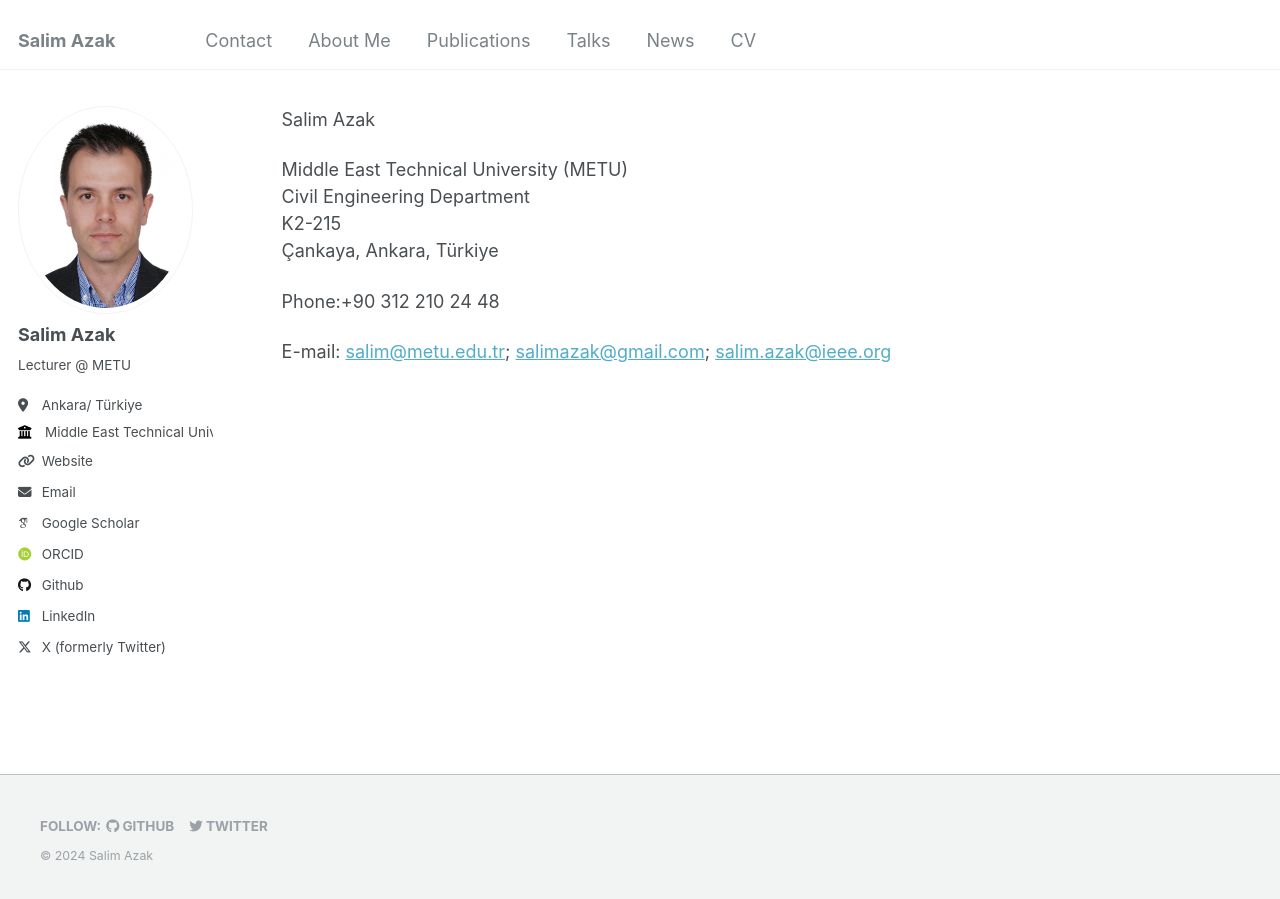
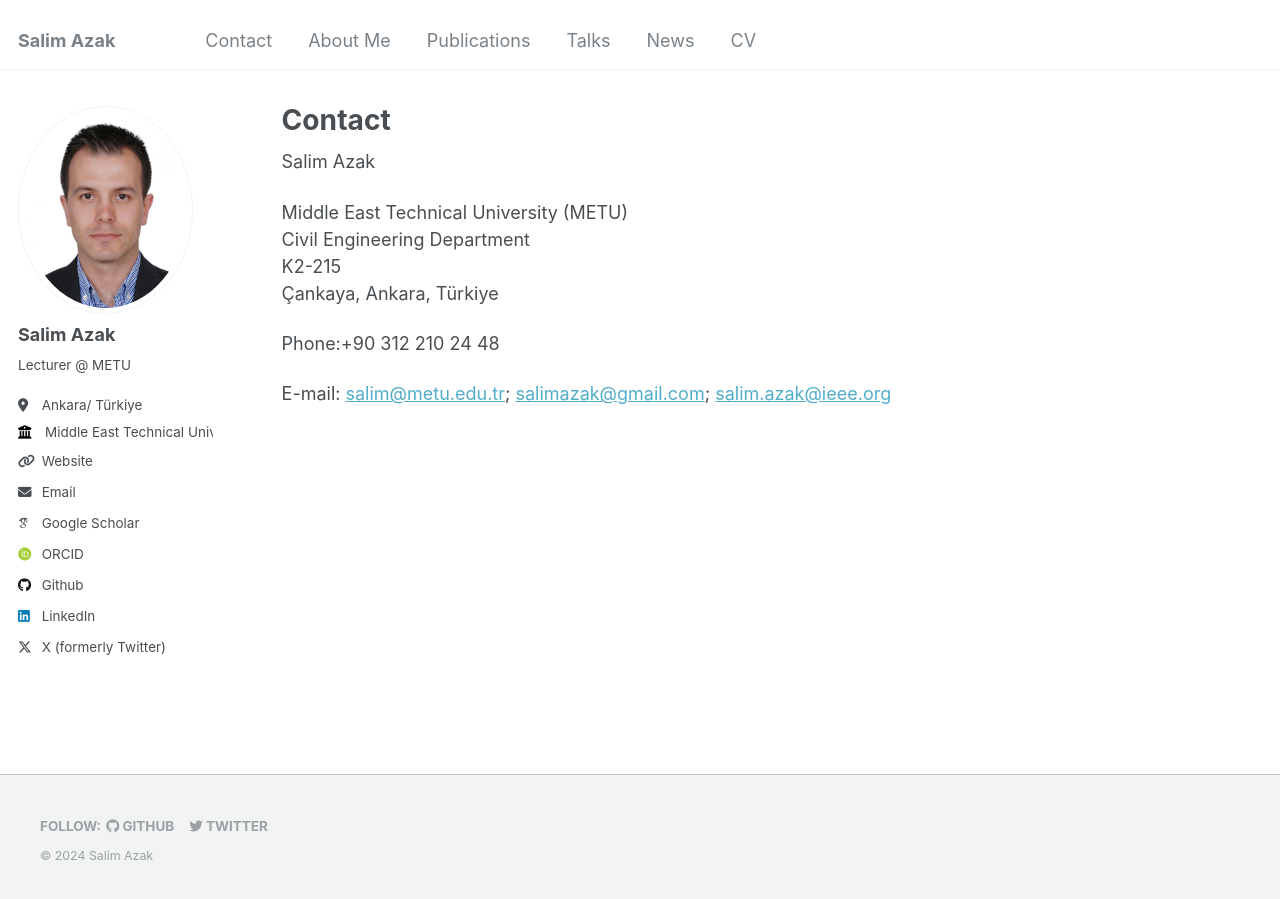
Before and after one commit to salimazak/salimazak.github.io, a Jekyll site: the page built from contact/index.md, in a window 1280 px wide. Built offline with Jekyll 4.4.1, drawn with Linux system fonts in a browser that asks for light colours; some web fonts are replaced; our own code applies the rules of GitHub Pages for plain Markdown files.

Commit message:
Update index.md

```diff
--- a/contact/index.md
+++ b/contact/index.md
@@ -1,3 +1,10 @@
+---
+layout: single
+title: "Contact"
+author_profile: true
+classes: wide
+---
+
 Salim Azak
 
 Middle East Technical University (METU)
```
